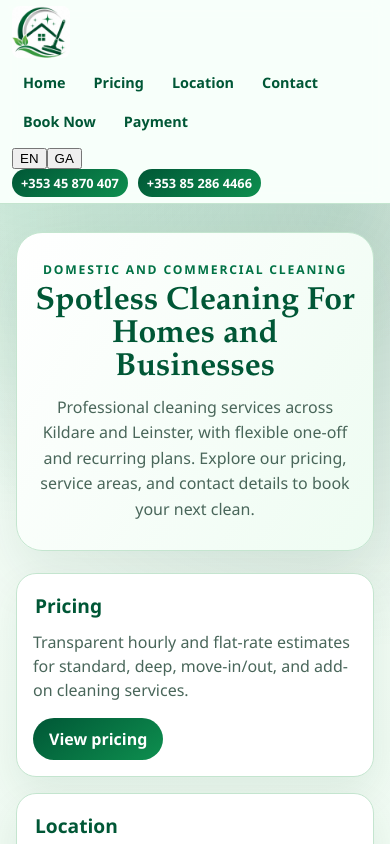
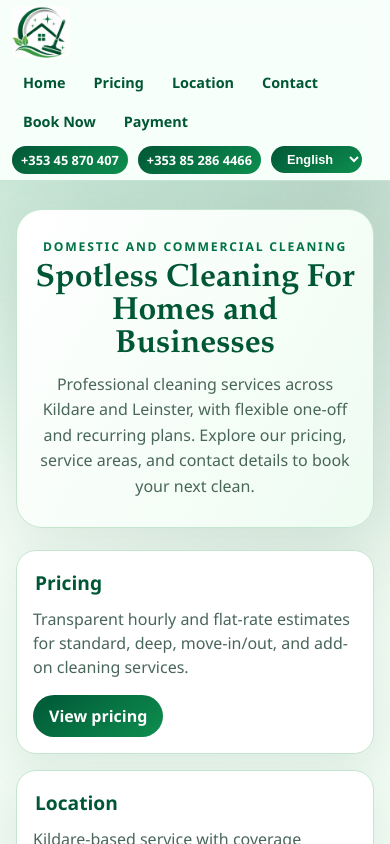
Before and after one commit to Gangureanu/Cleaner, a Next.js app: page / in a window 390 px wide. Shown: the top 844 px of the page. Built offline with nearby package versions, Linux system fonts and the light colour scheme.

Commit message:
Use dropdown language selector after phone numbers

```diff
--- a/app/components/LanguageToggle.tsx
+++ b/app/components/LanguageToggle.tsx
@@ -1,27 +1,21 @@
 'use client';
 
 import { useLanguage } from '../../lib/LanguageContext';
-import type { Language } from '../../lib/translations';
 
 export function LanguageToggle() {
   const { language, setLanguage } = useLanguage();
 
   return (
     <div className="languageToggle">
-      <button
-        className={`langBtn ${language === 'en' ? 'active' : ''}`}
-        onClick={() => setLanguage('en')}
-        title="English"
+      <select
+        className="languageSelect"
+        value={language}
+        onChange={(event) => setLanguage(event.target.value as 'en' | 'ga')}
+        aria-label="Select language"
       >
-        EN
-      </button>
-      <button
-        className={`langBtn ${language === 'ga' ? 'active' : ''}`}
-        onClick={() => setLanguage('ga')}
-        title="Gaeilge"
-      >
-        GA
-      </button>
+        <option value="en">English</option>
+        <option value="ga">Gaeilge</option>
+      </select>
     </div>
   );
 }
--- a/app/globals.css
+++ b/app/globals.css
@@ -87,6 +87,13 @@ a {
   background: var(--mint-100);
 }
 
+.headerControls {
+  display: flex;
+  align-items: center;
+  gap: 10px;
+  flex-wrap: wrap;
+}
+
 .headerPhones {
   display: flex;
   gap: 10px;
@@ -102,6 +109,26 @@ a {
   padding: 5px 9px;
   font-size: 0.8rem;
   font-weight: 700;
+}
+
+.languageToggle {
+  display: inline-flex;
+  align-items: center;
+}
+
+.languageSelect {
+  color: #ffffff;
+  background: linear-gradient(145deg, var(--emerald-900), var(--emerald-700));
+  border: none;
+  border-radius: 999px;
+  padding: 5px 12px;
+  font-size: 0.8rem;
+  font-weight: 700;
+  cursor: pointer;
+}
+
+.languageSelect option {
+  color: var(--ink-900);
 }
 
 .site {
--- a/app/layout.tsx
+++ b/app/layout.tsx
@@ -30,11 +30,11 @@ export default function RootLayout({
                   <Link href="/checkout">Payment</Link>
                 </nav>
                 <div className="headerControls">
-                  <LanguageToggle />
                   <div className="headerPhones">
                     <a href="tel:+35345870407">+353 45 870 407</a>
                     <a href="tel:+353852864466">+353 85 286 4466</a>
                   </div>
+                  <LanguageToggle />
                 </div>
               </div>
             </div>
```
